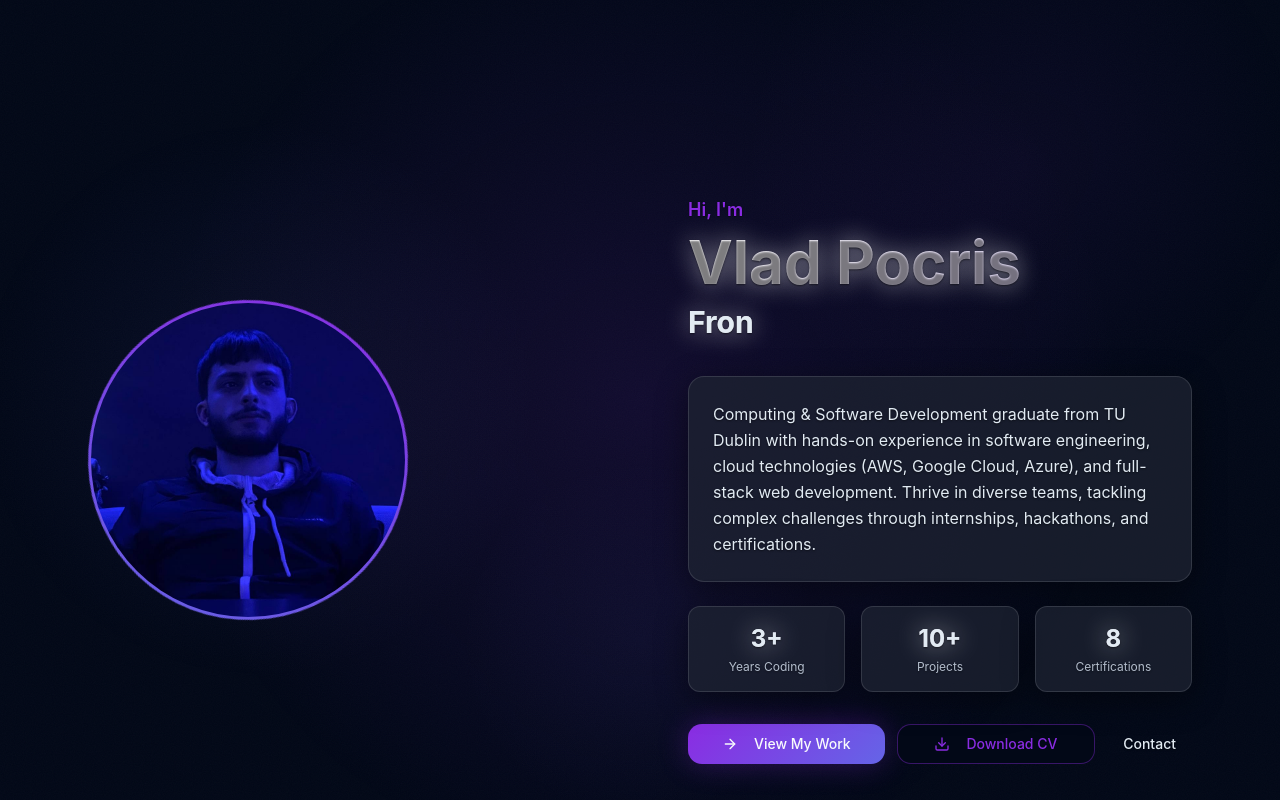
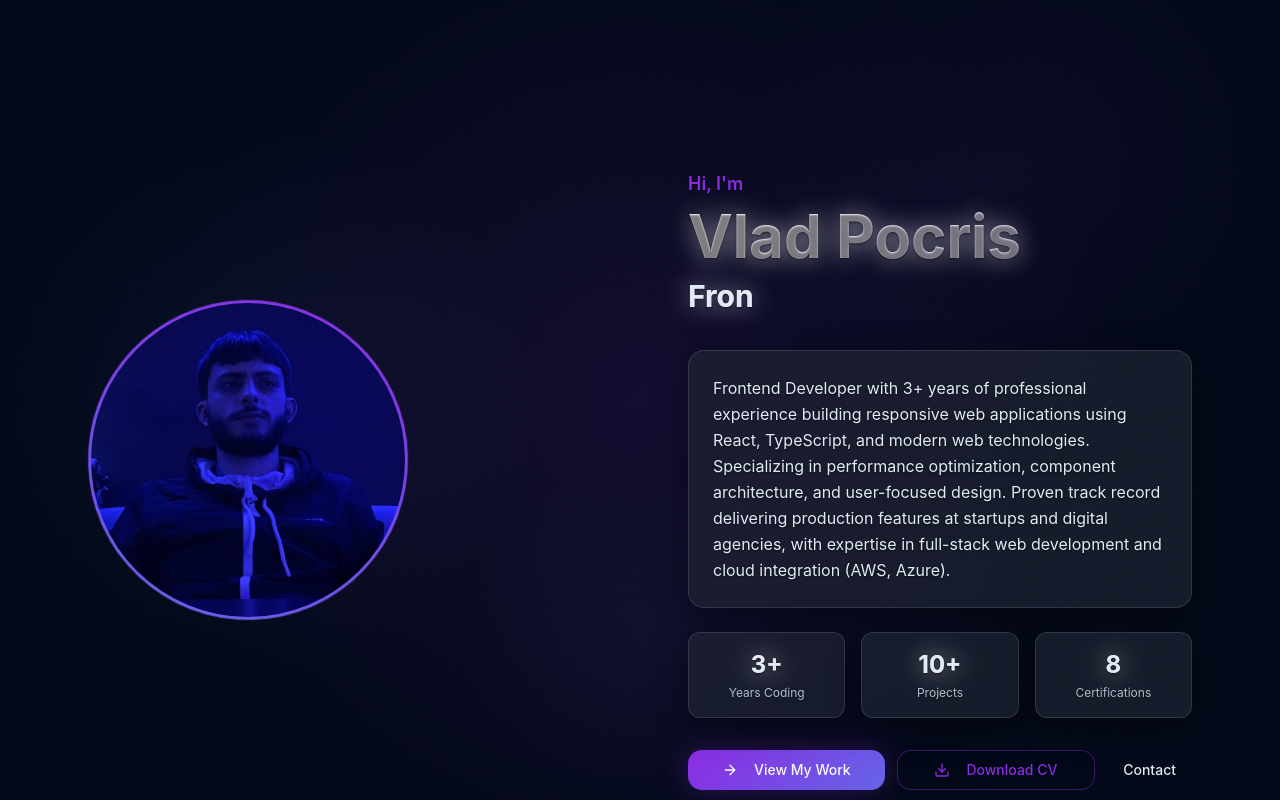
Before and after one commit to VladPocris/InteractiveCV, a React (Vite) app: page / in a window 1280 px wide. Shown: the top 800 px of the page. Built offline with nearby package versions, Linux system fonts and the light colour scheme.

Commit message:
Data updated, new CV uploaded

```diff
--- a/src/components/ExperienceSection.tsx
+++ b/src/components/ExperienceSection.tsx
@@ -9,25 +9,24 @@ const ExperienceSection = () => {
 
   const experiences = [
     {
-      title: "Customer Assistant",
-      company: "Tesco · Ireland",
-      period: "Oct 2025 – Present",
-      location: "Ireland · On-site",
-      type: "Contract",
-      description: "Providing excellent customer service in a fast-paced retail environment, managing stock, and supporting daily store operations.",
+      title: "Frontend Developer",
+      company: "Open Tech · Chisinau, Republic of Moldova",
+      period: "Oct 2024 – Feb 2026",
+      location: "Chisinau, Moldova (Remote)",
+      type: "Full-time",
+      description: "Developed interactive frontend features using React.js for a startup web application, improving responsiveness and user experience across desktop and mobile devices.",
       achievements: [
-        "Delivering exceptional customer service and product knowledge across multiple departments",
-        "Efficiently handling checkouts and maintaining high accuracy in cash handling",
-        "Assisting with stock replenishment and maintaining store presentation standards",
-        "Supporting team members during peak hours to ensure smooth operations"
+        "Developed interactive frontend features using React.js for a startup web application, improving responsiveness and user experience across desktop and mobile devices.",
+        "Implemented API integrations using Express.js, AWS Lambda, and SendGrid to support application workflows and notifications.",
+        "Collaborated with designers and developers in an Agile environment to deliver new features and maintain consistent UI quality."
       ],
-      technologies: ["Customer Service", "Point of Sale", "Inventory Management", "Team Collaboration"],
-      icon: "🛒"
+      technologies: ["React.js", "JavaScript", "API Integration", "AWS Lambda", "SendGrid", "Responsive Design", "Agile"],
+      icon: "⚛️"
     },
     {
       title: "Dispatcher (Remote)",
-      company: "DWSmart LLC · Chisinau, Moldova Republic Of",
-      period: "Jun 2025 – Sep 2025",
+      company: "DWSmart LLC · Chisinau, Moldova",
+      period: "Jun 2024 – Sep 2024",
       location: "Chisinau, Moldova (Remote)",
       type: "Contract",
       description: "Coordinated daily logistics operations, optimized routes and managed client communications to maintain high on‑time delivery performance.",
@@ -41,7 +40,7 @@ const ExperienceSection = () => {
     {
       title: "Webflow Developer & Content Creator",
       company: "ItSpot · Tallaght, IE",
-      period: "Mar 2025 – Sep 2025",
+      period: "Mar 2024 – Sep 2024",
       location: "Tallaght, Ireland",
       type: "Freelance",
       description: "Designed and shipped a responsive marketing site in Webflow using CMS collections and integrated contact‑form submissions. Produced PC‑build video content for ItSpot's YouTube channel.",
@@ -56,48 +55,17 @@ const ExperienceSection = () => {
     {
       title: "OCIP — On Campus Internship",
       company: "Technological University Dublin · Tallaght, IE",
-      period: "Jun 2024 – Sep 2024",
+      period: "Jun 2023 – Sep 2023",
       location: "Tallaght, Ireland",
       type: "Internship",
       description: "Supported students and faculty with skills tracking and documentation while pursuing structured professional development.",
       achievements: [
-        "Positive feedback from ~80% of faculty for skill‑tracking reports",
-        "Awarded 100% discount for AWS Cloud Practitioner exam",
-        "Completed 5 technical certifications during the internship",
-        "Documented daily progress on skills and completed tasks"
+        "Facilitated faculty research projects by authoring technical documentation and implementing data-tracking templates; cut report turnaround time by 25%.",
+        "Streamlined reporting templates and programmed CSV exports that cut weekly report preparation time by 66%.",
+        "Awarded 100% discount for AWS Cloud Practitioner exam"
       ],
-      technologies: ["AWS", "Reporting", "Documentation", "Organization"],
+      technologies: ["AWS", "Reporting", "Documentation", "CSV Export", "Organization"],
       icon: "🎓"
-    },
-    {
-      title: "Cleaning Specialist",
-      company: "Derrycourt Cleaning Specialists · Ireland",
-      period: "Sep 2023 – Oct 2023",
-      location: "Ireland · On‑site",
-      type: "Part-time",
-      description: "Supported healthcare and commercial environments with high‑standard cleaning under strict protocols.",
-      achievements: [
-        "Followed infection‑control standards with specialized equipment/materials",
-        "Handled ad‑hoc requests with strong flexibility and time management",
-        "Completed daily logs and checklists for audit and H&S compliance"
-      ],
-      technologies: ["Infection Control", "H&S Compliance", "Time Management"],
-      icon: "🧹"
-    },
-    {
-      title: "Cleaner",
-      company: "Ashbrook Facility Management (AFM) Ireland · Bray, IE",
-      period: "Aug 2021 – Sep 2023",
-      location: "Bray, Ireland · On‑site",
-      type: "Part-time",
-      description: "Maintained cleanliness across specialized facilities with optimized scheduling and resource management.",
-      achievements: [
-        "Reduced daily cleaning time from 5.5h to 4h with schedule improvements",
-        "Coordinated cleaning across labs, gym, and sports hall with 100% protocol adherence",
-        "Supported 5 school events by aligning cleaning scope, timing, and supplies"
-      ],
-      technologies: ["Scheduling", "Resource Management", "Safety Protocols"],
-      icon: "🧽"
     },
     {
       title: "Network Engineer",
@@ -113,22 +81,6 @@ const ExperienceSection = () => {
       ],
       technologies: ["Networking", "Wi‑Fi Optimization", "Troubleshooting", "End‑User Training"],
       icon: "📶"
-    },
-    {
-      title: "Sales Assistant",
-      company: "Linella · Chisinau, Moldova",
-      period: "Jan 2019 – Jun 2019",
-      location: "Chisinau, Moldova",
-      type: "Full-time",
-      description: "Assisted customers with product selection, maintained store presentation, and supported the retail team to meet daily sales targets.",
-      achievements: [
-        "Guided customers through product selection, boosting sales and guaranteeing a consistently positive shopping experience.",
-        "Resolved over 30 customer queries per shift, achieving a 95% satisfaction rate through prompt issue resolution and clear communication.",
-        "Maintained store presentation and organized merchandise according to company standards.",
-        "Collaborated with retail team members to meet daily sales targets in a high‑traffic setting."
-      ],
-      technologies: ["Customer Service", "Merchandising", "Point of Sale"],
-      icon: "🛒"
     }
   ];
 
@@ -210,7 +162,7 @@ const ExperienceSection = () => {
                   </div>
 
                   {/* Content card */}
-                  <div className={`w-5/12 ${index % 2 === 0 ? "mr-auto pr-12" : "ml-auto pl-12"}`}>
+                  <div className={`w-5/12 ${index % 2 === 0 ? "mr-auto pr-8" : "ml-auto pl-8"}`}>
                     <div className="glass-card rounded-xl p-6 transition-all duration-300 hover:scale-[1.02] hover:shadow-glow group">
                       <div className={`flex ${index % 2 === 0 ? "flex-row-reverse" : ""} items-start justify-between mb-4`}>
                         <div className={`flex ${index % 2 === 0 ? "flex-row-reverse" : ""} items-center gap-3 flex-1 min-w-0`}>
@@ -220,7 +172,7 @@ const ExperienceSection = () => {
                             <p className="text-primary font-semibold">{experience.company}</p>
                           </div>
                         </div>
-                        <span className={`px-3 py-1 bg-primary/20 text-primary text-xs rounded-full border border-primary/30 shrink-0 ${index % 2 === 0 ? "ml-3" : "mr-3"}`}>
+                        <span className={`px-3 py-1 bg-primary/20 text-primary text-xs rounded-full border border-primary/30 shrink-0 ${index % 2 === 0 ? "ml-2" : "mr-2"}`}>
                           {experience.type}
                         </span>
                       </div>
--- a/src/components/FocusSection.tsx
+++ b/src/components/FocusSection.tsx
@@ -103,7 +103,7 @@ const FocusSection = () => {
           {focusAreas.map((area, index) => (
             <div
               key={index}
-              className={`content-section cursor-pointer transition-all duration-300 animate-slide-up ${
+              className={`content-section cursor-pointer transition-all duration-300 animate-slide-up min-h-[320px] flex flex-col ${
                 activeSkill === index ? "ring-2 ring-primary shadow-glow scale-[1.02]" : "hover:scale-[1.02]"
               } ${isVisible ? "in-view" : ""}`}
               style={{ animationDelay: `${index * 0.08}s` }}
@@ -114,13 +114,13 @@ const FocusSection = () => {
               aria-label={`View ${area.title} details`}
               aria-current={activeSkill === index ? "true" : undefined}
             >
-              <div className="text-center mb-4">
+              <div className="text-center mb-4 flex-1">
                 <div className="text-5xl mb-4">{area.icon}</div>
                 <h3 className="gradient-text text-xl font-bold mb-3">{area.title}</h3>
                 <p className="text-sm leading-relaxed text-foreground/90">{area.description}</p>
               </div>
 
-              <div className="flex flex-wrap gap-2 justify-center mt-4">
+              <div className="flex flex-wrap gap-2 justify-center mt-auto">
                 {area.skills.map((skill, skillIndex) => (
                   <span key={skillIndex} className="tech-tag text-xs">{skill}</span>
                 ))}
--- a/src/components/HeroSection.tsx
+++ b/src/components/HeroSection.tsx
@@ -130,9 +130,7 @@ const HeroSection = () => {
             {/* Description */}
             <div className="glass-card p-6 rounded-2xl">
               <p className="text-foreground text-base leading-relaxed">
-                Computing & Software Development graduate from TU Dublin with hands-on experience in software engineering, cloud
-                technologies (AWS, Google Cloud, Azure), and full-stack web development. Thrive in diverse teams, tackling complex
-                challenges through internships, hackathons, and certifications.
+                Frontend Developer with 3+ years of professional experience building responsive web applications using React, TypeScript, and modern web technologies. Specializing in performance optimization, component architecture, and user-focused design. Proven track record delivering production features at startups and digital agencies, with expertise in full-stack web development and cloud integration (AWS, Azure).
               </p>
             </div>
 
--- a/src/components/ProjectsSection.tsx
+++ b/src/components/ProjectsSection.tsx
@@ -7,6 +7,23 @@ const ProjectsSection = () => {
   const [expandedProject, setExpandedProject] = useState<number | null>(null);
 
   const projects = [
+    {
+      title: "Odys Global",
+      subtitle: "Premium Aged-Domain Marketplace Platform",
+      description: "Contributed to the frontend development of a premium aged-domain marketplace platform focused on usability and performance. Built responsive UI components and integrated dynamic marketplace listings using REST APIs.",
+      featured: true,
+      keyFeatures: [
+        "Responsive UI components with mobile-first design for marketplace platform",
+        "Dynamic marketplace listings integration using REST APIs",
+        "Improved page responsiveness and optimized rendering behavior",
+        "Smoother user experience across desktop and mobile devices"
+      ],
+      technologies: ["React.js", "JavaScript", "REST APIs", "Responsive Design", "Performance Optimization"],
+      github: null,
+      live: "https://www.odysglobal.com",
+      icon: "🌐",
+      color: "from-blue-500 to-cyan-500"
+    },
     {
       title: "HTML & CSS Practice Portfolio",
       subtitle: "freeCodeCamp Responsive Web Design Certification",
@@ -172,6 +189,7 @@ const ProjectsSection = () => {
                 </div>
 
                 <div className="flex gap-3 shrink-0">
+                  {project.github && (
                     <Button
                       variant="outline"
                       size="sm"
@@ -182,6 +200,7 @@ const ProjectsSection = () => {
                       <Github className="h-4 w-4 mr-2" />
                       Code
                     </Button>
+                  )}
                   {project.live ? (
                     <Button
                       size="sm"
```
Also changed, not shown: 1 other file (tests, documents, lock files or other folders). Lines whose indentation alone changed are shown as unchanged.
